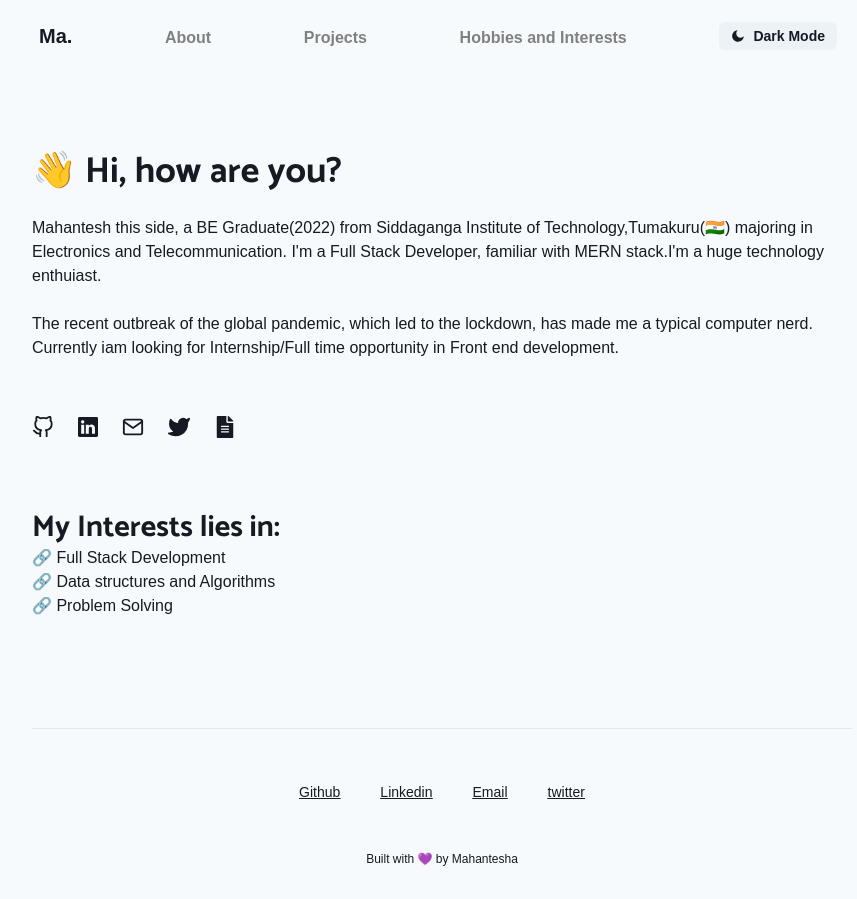
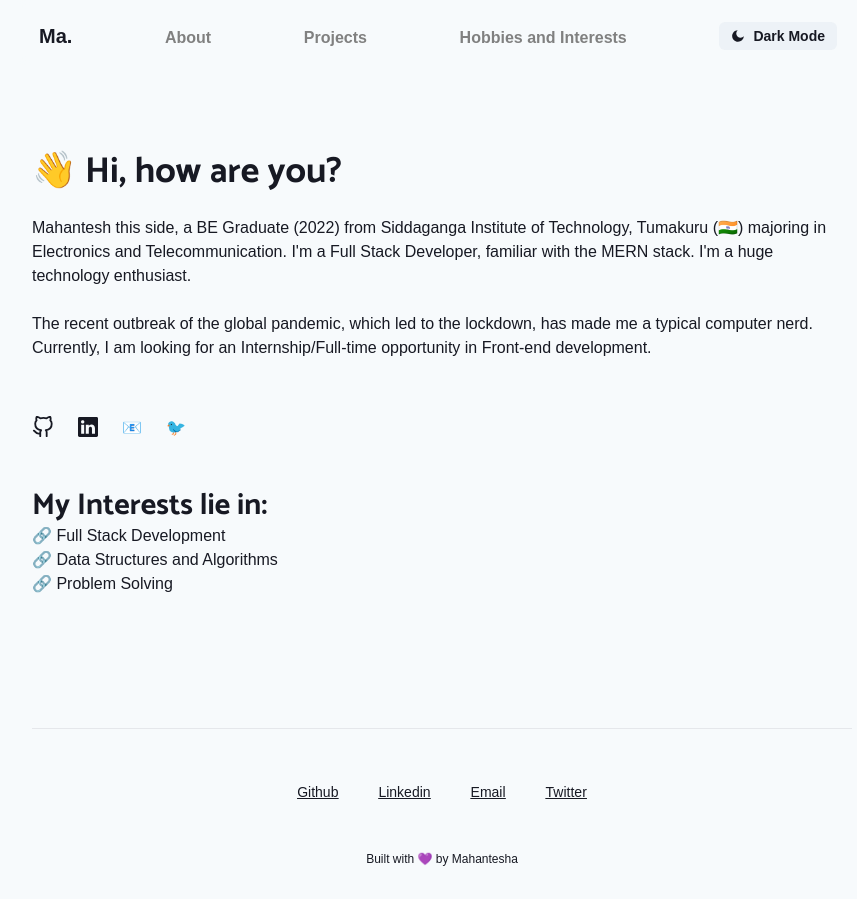
Before and after one commit to pruthviiiii/Mywebpage, a React (Create React App) app: page /about in a window 1280 px wide. Shown: the whole page, without its empty margins (198-1055 px from the left). Built offline with nearby package versions, Linux system fonts and the light colour scheme; a web font is replaced by a local one.

Commit message:
Fixed modified files

```diff
--- a/package.json
+++ b/package.json
@@ -6,10 +6,10 @@
     "@testing-library/jest-dom": "^5.16.5",
     "@testing-library/react": "^13.4.0",
     "@testing-library/user-event": "^13.5.0",
+    "joi": "^17.13.3",
     "react": "^18.2.0",
     "react-dom": "^18.2.0",
     "react-router-dom": "^6.4.5",
-    "react-scripts": "5.0.1",
     "web-vitals": "^2.1.4"
   },
   "scripts": {
@@ -39,7 +39,8 @@
   "devDependencies": {
     "autoprefixer": "^10.4.13",
     "postcss": "^8.4.19",
+    "react-scripts": "^5.0.1",
     "tailwindcss": "^3.2.4",
-    "webpack": "^5.75.0"
+    "webpack": "^4.42.0"
   }
 }
--- a/src/App.js
+++ b/src/App.js
@@ -22,54 +22,41 @@ function App() {
 
   return (
     <div className={`App ${darkmode && "dark"}  `}>
-      <div className=" bg-light-modeC dark:bg-Dark-modeC text-Dark-text dark:text-light-text ">
+      <div className="bg-light-modeC dark:bg-Dark-modeC text-Dark-text dark:text-light-text">
         <Router>
           <div className="transition-colors">
             <nav className="navdetail flex bg-nav-light dark:bg-nav-dark gap-2">
               <div className="flex-1 flex justify-between ">
                 <div className="flex-none">
-                  <Link
-                    to="/"
-                    className="font-semibold text-xl"
-                    onClick={scrollUp2}
-                  >
+                  <Link to="/" className="font-semibold text-xl" onClick={scrollUp2}>
                     Ma.
                   </Link>
                 </div>
-                <div className="router flex-1 flex justify-evenly font-semibold  text-light-head ">
-                  <Link to="/about" onClick={scrollUp2}>
-                    About
-                  </Link>
-                  <Link to="/Projects" onClick={scrollUp2}>
-                    Projects
-                  </Link>
-                  <Link to="/Hobbies" onClick={scrollUp2}>
-                    Hobbies and Interests
-                  </Link>
+                <div className="router flex-1 flex justify-evenly font-semibold text-light-head">
+                  <Link to="/about" onClick={scrollUp2}>About</Link>
+                  <Link to="/Projects" onClick={scrollUp2}>Projects</Link>
+                  <Link to="/Hobbies" onClick={scrollUp2}>Hobbies and Interests</Link>
                 </div>
-                <div className="flex-none mr-2 font-semibold text-sm  gap-3 ">
+                <div className="flex-none mr-2 font-semibold text-sm gap-3">
                   {darkmode ? (
                     <div
-                      className="flex gap-2 px-3 py-1 rounded-md cursor-pointer bg-[rgba(255,255,255,0.08)]  "
-                      onClick={() => {
-                        setDarkmode(!darkmode);
-                      }}
+                      className="flex gap-2 px-3 py-1 rounded-md cursor-pointer bg-[rgba(255,255,255,0.08)]"
+                      onClick={() => { setDarkmode(!darkmode); }}
                     >
                       <svg
                         className="mt-[0.20rem]"
                         stroke="currentColor"
                         fill="currentColor"
-                        stroke-width="0"
+                        strokeWidth="0"
                         viewBox="0 0 24 24"
                         aria-hidden="true"
-                        focusable="false"
                         height="1em"
                         width="1em"
                         xmlns="http://www.w3.org/2000/svg"
                       >
                         <g>
                           <path fill="none" d="M0 0h24v24H0z" />
-                          <path d="M12 18a6 6 0 1 1 0-12 6 6 0 0 1 0 12zM11 1h2v3h-2V1zm0 19h2v3h-2v-3zM3.515 4.929l1.414-1.414L7.05 5.636 5.636 7.05 3.515 4.93zM16.95 18.364l1.414-1.414 2.121 2.121-1.414 1.414-2.121-2.121zm2.121-14.85l1.414 1.415-2.121 2.121-1.414-1.414 2.121-2.121zM5.636 16.95l1.414 1.414-2.121 2.121-1.414-1.414 2.121-2.121zM23 11v2h-3v-2h3zM4 11v2H1v-2h3z" />
+                          <path d="M12 18a6 6 0 1 1 0-12 6 6 0 0 1 0 12z" />
                         </g>
                       </svg>
                       <span className="text-[#e2e8f0]">Light Mode</span>
@@ -77,15 +64,13 @@ function App() {
                   ) : (
                     <div
                       className="flex gap-2 px-3 py-1 rounded-md cursor-pointer bg-[#edf2f7] relative"
-                      onClick={() => {
-                        setDarkmode(!darkmode);
-                      }}
+                      onClick={() => { setDarkmode(!darkmode); }}
                     >
                       <svg
                         className="mt-[0.20rem]"
                         stroke="currentColor"
                         fill="currentColor"
-                        stroke-width="0"
+                        strokeWidth="0"
                         viewBox="0 0 24 24"
                         aria-hidden="true"
                         height="1em"
@@ -102,75 +87,16 @@ function App() {
                   )}
                 </div>
               </div>
-              <div
-                className="burger flex-none "
-                onClick={() => {
-                  setMenue(!menue);
-                }}
-              >
-                <div
-                  className={`${!menue && "line1open"} ${
-                    menue && "line1close"
-                  } bg-Dark-text dark:bg-light-text`}
-                ></div>
-                <div
-                  className={`${
-                    menue && "line2close"
-                  }  bg-Dark-text dark:bg-light-text`}
-                  id={`${menue && "line2close"}`}
-                ></div>
-                <div
-                  className={` ${!menue && "line3open"} ${
-                    menue && "line3close"
-                  } bg-Dark-text dark:bg-light-text`}
-                ></div>
-              </div>
             </nav>
 
             <div className="containerr">
               {menue && (
-                <div className="burgermenue ">
-                  <div className="menu-box pt-[20vh] flex flex-col gap-[10vh]  text-2xl sm:text-3xl bg-[#f6f6f6] dark:bg-[#1a202c] text-Dark-text dark:text-light-text">
-                    <Link
-                      to="/"
-                      onClick={() => {
-                        closebur();
-                        scrollUp2();
-                      }}
-                      className="font-bold  inline-block"
-                    >
-                      Home
-                    </Link>
-                    <Link
-                      to="/about"
-                      onClick={() => {
-                        closebur();
-                        scrollUp2();
-                      }}
-                      className="font-bold  inline-block"
-                    >
-                      About
-                    </Link>
-                    <Link
-                      to="/projects"
-                      onClick={() => {
-                        closebur();
-                        scrollUp2();
-                      }}
-                      className="font-bold  inline-block"
-                    >
-                      Projects
-                    </Link>
-                    <Link
-                      to="/Hobbies"
-                      onClick={() => {
-                        closebur();
-                        scrollUp2();
-                      }}
-                      className="font-bold  inline-block"
-                    >
-                      Hobbies and Interests
-                    </Link>
+                <div className="burgermenue">
+                  <div className="menu-box pt-[20vh] flex flex-col gap-[10vh] text-2xl sm:text-3xl bg-[#f6f6f6] dark:bg-[#1a202c] text-Dark-text dark:text-light-text">
+                    <Link to="/" onClick={() => { closebur(); scrollUp2(); }}>Home</Link>
+                    <Link to="/about" onClick={() => { closebur(); scrollUp2(); }}>About</Link>
+                    <Link to="/projects" onClick={() => { closebur(); scrollUp2(); }}>Projects</Link>
+                    <Link to="/Hobbies" onClick={() => { closebur(); scrollUp2(); }}>Hobbies and Interests</Link>
                   </div>
                 </div>
               )}
@@ -178,51 +104,23 @@ function App() {
               <Routes>
                 <Route path="/" element={<Home />} />
                 <Route path="/about" element={<About />} />
-                <Route
-                  path="/projects"
-                  element={<Project darkMode={darkmode} />}
-                />
+                <Route path="/projects" element={<Project darkMode={darkmode} />} />
                 <Route path="/Hobbies" element={<HobbiesandInterests />} />
                 <Route path="*" element={<Home />} />
               </Routes>
 
-              {/* <Home /> */}
               <hr className="mt-12" />
 
               <footer className="mt-5 pb-5 flex flex-col justify-evenly">
-                <div className="flex gap-10 mr-auto ml-auto mt-5 text-sm text-Dark-text underline   dark:text-[#6b7280]">
-                  <a
-                    title="Github"
-                    href="https://github.com/mant3sh"
-                    target="_blank"
-                  >
-                    Github
-                  </a>
-                  <a
-                    title="Linkedin"
-                    href="https://www.linkedin.com/in/mahantesha-b-v/"
-                    target="_blank"
-                  >
-                    Linkedin
-                  </a>
-                  <a
-                    href="mailto:mahantesha.bv1999@gmail.com"
-                    target="_blank"
-                    title="Email"
-                  >
-                    Email
-                  </a>
-                  <a
-                    href="https://twitter.com/mant3sh"
-                    target="_blank"
-                    title="twitter"
-                  >
-                    twitter
-                  </a>
+                <div className="flex gap-10 mr-auto ml-auto mt-5 text-sm text-Dark-text underline dark:text-[#6b7280]">
+                  <a href="https://github.com/mant3sh" target="_blank" rel="noopener noreferrer">Github</a>
+                  <a href="https://www.linkedin.com/in/mahantesha-b-v/" target="_blank" rel="noopener noreferrer">Linkedin</a>
+                  <a href="mailto:mahantesha.bv1999@gmail.com" target="_blank" rel="noopener noreferrer">Email</a>
+                  <a href="https://twitter.com/mant3sh" target="_blank" rel="noopener noreferrer">Twitter</a>
                 </div>
                 <br />
-                <div className="font-medium  text-Dark-text text-xs dark:text-light-text">
-                  Built with 💜 by Mahantesha
+                <div className="font-medium text-Dark-text text-xs dark:text-light-text">
+                Built with <span role="img" aria-label="love">💜</span> by Mahantesha
                 </div>
               </footer>
             </div>
--- a/src/Components/About.jsx
+++ b/src/Components/About.jsx
@@ -6,29 +6,30 @@ function About() {
     <div className="aboutpage pt-32  bg-light-modeC  dark:bg-Dark-modeC  ">
       <div>
         <div className="mt-6">
-          <h1 className=" font-bold text-4xl text-left">
-            👋 Hi, how are you?{" "}
+          <h1 className="font-bold text-4xl text-left">
+            <span role="img" aria-label="Waving hand">👋</span> Hi, how are you?
           </h1>
           <br />
-          <p className=" text-left ">
-            Mahantesh this side, a BE Graduate(2022) from Siddaganga Institute
-            of Technology,Tumakuru(🇮🇳) majoring in Electronics and
-            Telecommunication. I'm a Full Stack Developer, familiar with MERN
-            stack.I'm a huge technology enthuiast.
+          <p className="text-left">
+            Mahantesh this side, a BE Graduate (2022) from Siddaganga Institute
+            of Technology, Tumakuru (🇮🇳) majoring in Electronics and
+            Telecommunication. I'm a Full Stack Developer, familiar with the MERN
+            stack. I'm a huge technology enthusiast.
           </p>
           <br />
-          <p className=" text-left  ">
+          <p className="text-left">
             The recent outbreak of the global pandemic, which led to the
-            lockdown, has made me a typical computer nerd. Currently iam looking
-            for Internship/Full time opportunity in Front end development.
+            lockdown, has made me a typical computer nerd. Currently, I am looking
+            for an Internship/Full-time opportunity in Front-end development.
           </p>
           <br />
-          <div className="flex gap-6 mt-8 mr-2 ">
+          <div className="flex gap-6 mt-8 mr-2">
             <a
               title="Github"
               href="https://github.com/mant3sh"
               className="dark:text-light-text connect"
               target="_blank"
+              rel="noopener noreferrer"
             >
               <svg
                 xmlns="http://www.w3.org/2000/svg"
@@ -36,10 +37,10 @@ function About() {
                 height="22"
                 viewBox="0 0 24 24"
                 fill="none"
-                stroke="currentcolor"
-                stroke-width="2"
-                stroke-linecap="round"
-                stroke-linejoin="round"
+                stroke="currentColor"
+                strokeWidth="2"
+                strokeLinecap="round"
+                strokeLinejoin="round"
                 className="feather feather-github"
               >
                 <path d="M9 19c-5 1.5-5-2.5-7-3m14 6v-3.87a3.37 3.37.0 00-.94-2.61c3.14-.35 6.44-1.54 6.44-7A5.44 5.44.0 0020 4.77 5.07 5.07.0 0019.91 1S18.73.65 16 2.48a13.38 13.38.0 00-7 0C6.27.65 5.09 1 5.09 1A5.07 5.07.0 005 4.77 5.44 5.44.0 003.5 8.55c0 5.42 3.3 6.61 6.44 7A3.37 3.37.0 009 18.13V22" />
@@ -50,14 +51,14 @@ function About() {
               className="connect"
               href="https://www.linkedin.com/in/mahantesha-b-v/"
               target="_blank"
+              rel="noopener noreferrer"
             >
               <svg
                 xmlns="http://www.w3.org/2000/svg"
                 width="20"
                 height="22"
-                fill="currentcolor"
+                fill="currentColor"
                 className="feather feather-linkedin"
-                stroke-linecap="round"
                 viewBox="0 0 16 16"
               >
                 <path d="M0 1.146C0 .513.526.0 1.175.0h13.65C15.474.0 16 .513 16 1.146v13.708c0 .633-.526 1.146-1.175 1.146H1.175C.526 16 0 15.487.0 14.854V1.146zm4.943 12.248V6.169H2.542v7.225h2.401zm-1.2-8.212c.837.0 1.358-.554 1.358-1.248-.015-.709-.52-1.248-1.342-1.248-.822.0-1.359.54-1.359 1.248.0.694.521 1.248 1.327 1.248h.016zm4.908 8.212V9.359c0-.216.016-.432.08-.586.173-.431.568-.878 1.232-.878.869.0 1.216.662 1.216 1.634v3.865h2.401V9.25c0-2.22-1.184-3.252-2.764-3.252-1.274.0-1.845.7-2.165 1.193v.025h-.016a5.54 5.54.0 01.016-.025V6.169h-2.4c.03.678.0 7.225.0 7.225h2.4z" />
@@ -67,82 +68,39 @@ function About() {
               title="Email"
               href="mailto:mahantesha.bv1999@gmail.com"
               target="_blank"
+              rel="noopener noreferrer"
               className="connect"
             >
-              <svg
-                xmlns="http://www.w3.org/2000/svg"
-                width="22"
-                height="22"
-                viewBox="0 0 24 24"
-                fill="none"
-                stroke="currentcolor"
-                stroke-width="2"
-                stroke-linecap="round"
-                stroke-linejoin="round"
-                className="feather feather-mail"
-              >
-                <path d="M4 4h16c1.1.0 2 .9 2 2v12c0 1.1-.9 2-2 2H4c-1.1.0-2-.9-2-2V6c0-1.1.9-2 2-2z" />
-                <polyline points="22,6 12,13 2,6" />
-              </svg>
+              📧
             </a>
             <a
               title="Twitter"
               href="https://twitter.com/mant3sh"
               target="_blank"
+              rel="noopener noreferrer"
               className="connect"
             >
-              <svg
-                xmlns="http://www.w3.org/2000/svg"
-                width="22"
-                height="22"
-                viewBox="0 0 24 24"
-                fill="currentcolor"
-                stroke="currentcolor"
-                stroke-width="2"
-                stroke-linecap="round"
-                stroke-linejoin="round"
-                className="feather feather-twitter"
-              >
-                <path d="M23 3a10.9 10.9.0 01-3.14 1.53 4.48 4.48.0 00-7.86 3v1A10.66 10.66.0 013 4s-4 9 5 13a11.64 11.64.0 01-7 2c9 5 20 0 20-11.5a4.5 4.5.0 00-.08-.83A7.72 7.72.0 0023 3z" />
-              </svg>
-            </a>
-            <a
-              href="https://drive.google.com/drive/folders/1xWFcfMAxRH78YCPz7nQ6NLMRjngrDZ0A?usp=share_link"
-              title="Resume"
-              target="_blank"
-              className=" connect"
-            >
-              <svg
-                stroke="currentColor"
-                fill="currentColor"
-                stroke-width="0"
-                viewBox="0 0 384 512"
-                focusable="false"
-                className="chakra-icon chakra-emotion-css-m9n82g"
-                height="22"
-                width="22"
-                xmlns="http://www.w3.org/2000/svg"
-              >
-                <path d="M224 136V0H24C10.7 0 0 10.7 0 24v464c0 13.3 10.7 24 24 24h336c13.3 0 24-10.7 24-24V160H248c-13.2 0-24-10.8-24-24zm64 236c0 6.6-5.4 12-12 12H108c-6.6 0-12-5.4-12-12v-8c0-6.6 5.4-12 12-12h168c6.6 0 12 5.4 12 12v8zm0-64c0 6.6-5.4 12-12 12H108c-6.6 0-12-5.4-12-12v-8c0-6.6 5.4-12 12-12h168c6.6 0 12 5.4 12 12v8zm0-72v8c0 6.6-5.4 12-12 12H108c-6.6 0-12-5.4-12-12v-8c0-6.6 5.4-12 12-12h168c6.6 0 12 5.4 12 12zm96-114.1v6.1H256V0h6.1c6.4 0 12.5 2.5 17 7l97.9 98c4.5 4.5 7 10.6 7 16.9z" />
-              </svg>
+              🐦
             </a>
           </div>
           <br />
           <br />
-          <br />
-          <h1 className="text-3xl font-bold  text-left">
-            My Interests lies in:
+          <h1 className="text-3xl font-bold text-left">
+            My Interests lie in:
           </h1>
           <ul className="list-none text-left">
-            <li className="  text-base font-medium">
-              🔗 Full Stack Development
+            <li className="text-base font-medium">
+            <span role="img" aria-label="link">🔗</span> Full Stack Development
+
             </li>
+            <li className="text-base font-medium">
+            <span role="img" aria-label="link">🔗</span> Data Structures and Algorithms
 
-            <li className="  text-base font-medium">
-              🔗 Data structures and Algorithms
             </li>
+            <li className="text-base font-medium">
+            <span role="img" aria-label="link">🔗</span> Problem Solving
 
-            <li className=" text-base font-medium">🔗 Problem Solving</li>
+            </li>
           </ul>
         </div>
       </div>
--- a/src/Components/TechStack.jsx
+++ b/src/Components/TechStack.jsx
@@ -5,7 +5,7 @@ import html5 from "./svg-folder/html5.svg";
 import cpp from "./svg-folder/cpp.svg";
 import gitt from "./svg-folder/git.svg";
 import github from "./svg-folder/github.svg";
-import mangodb from "./svg-folder/mangodb.svg";
+import mongodb from "./svg-folder/mongodb.svg";
 import nodejs from "./svg-folder/nodejs.svg";
 import react from "./svg-folder/react.svg";
 import redux from "./svg-folder/redux.svg";
@@ -31,7 +31,7 @@ function TechStack() {
         <Techdisplaybox image={react} tech={"React js"} />
         <Techdisplaybox image={redux} tech={"Redux"} />
         <Techdisplaybox image={express} tech={"Express"} />
-        <Techdisplaybox image={mangodb} tech={"Mongo DB"} />
+        <Techdisplaybox image={mongodb} tech={"Mongo DB"} />
         <Techdisplaybox image={nodejs} tech={"Node js"} />
         <Techdisplaybox image={firebase} tech={"Firebase"} />
         <Techdisplaybox image={github} tech={"GitHub"} />
--- a/src/Connect.jsx
+++ b/src/Connect.jsx
@@ -9,6 +9,7 @@ function connect() {
           href="https://github.com/mant3sh"
           className="dark:text-light-text connect"
           target="_blank"
+          rel="noopener noreferrer"
         >
           <svg
             xmlns="http://www.w3.org/2000/svg"
@@ -30,6 +31,7 @@ function connect() {
           className="connect"
           href="https://www.linkedin.com/in/mahantesha-b-v/"
           target="_blank"
+          rel="noopener noreferrer"
         >
           <svg
             xmlns="http://www.w3.org/2000/svg"
@@ -47,6 +49,7 @@ function connect() {
           title="Email"
           href="mailto:mahantesha.bv1999@gmail.com"
           target="_blank"
+          rel="noopener noreferrer"
           className="connect"
         >
           <svg
@@ -69,6 +72,7 @@ function connect() {
           title="Twitter"
           href="https://twitter.com/mant3sh"
           target="_blank"
+          rel="noopener noreferrer"
           className="connect"
         >
           <svg
```
Also changed, not shown: src/Components/HobbiesandInterests.jsx (+44 -35 lines), src/Components/Project.jsx (+7 -15 lines), src/Components/Projectdisplay.jsx (+11 -10 lines), src/Components/content/project.js (+18 -20 lines), src/Components/svg-folder/Projectcard.jsx (+3 -4 lines), src/Home.jsx (+4 -4 lines), src/Components/svg-folder/mongodb.svg (renamed from src/Components/svg-folder/mangodb.svg), 1 other file (tests, documents, lock files or other folders).
